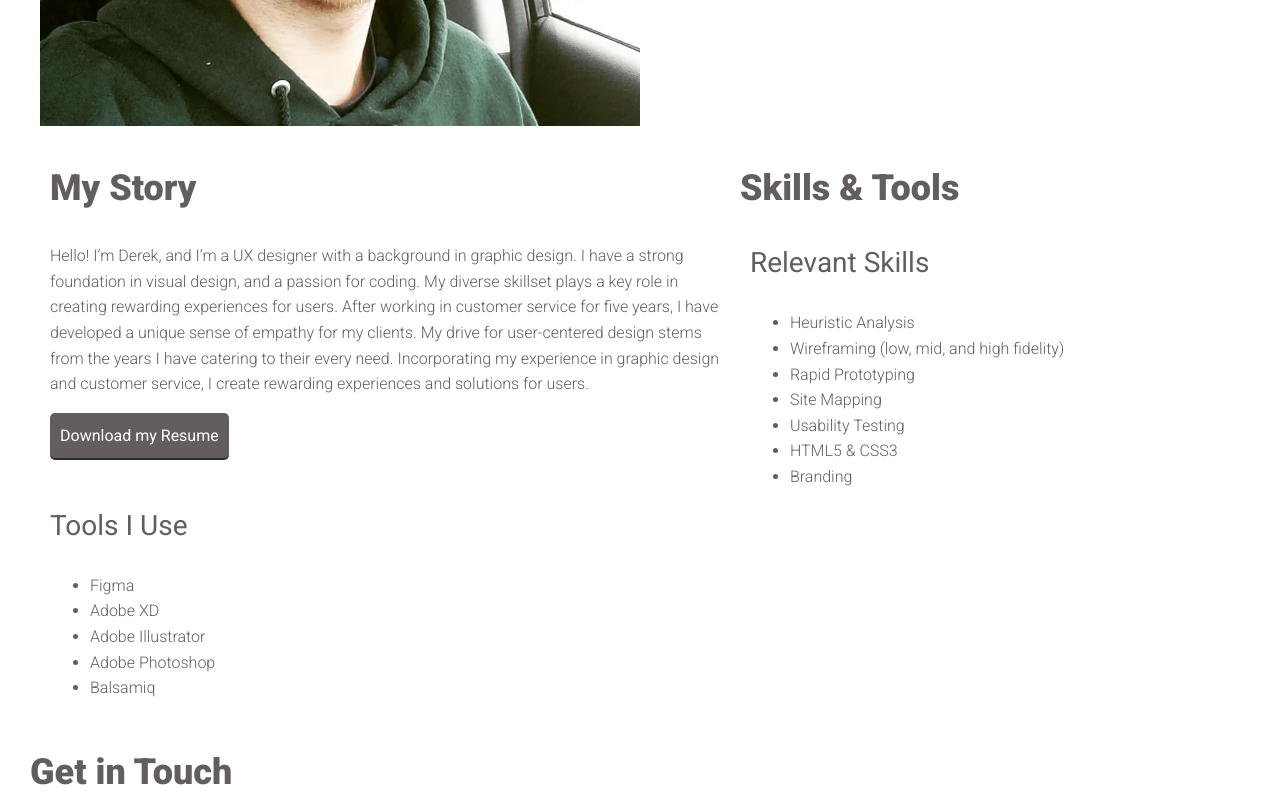
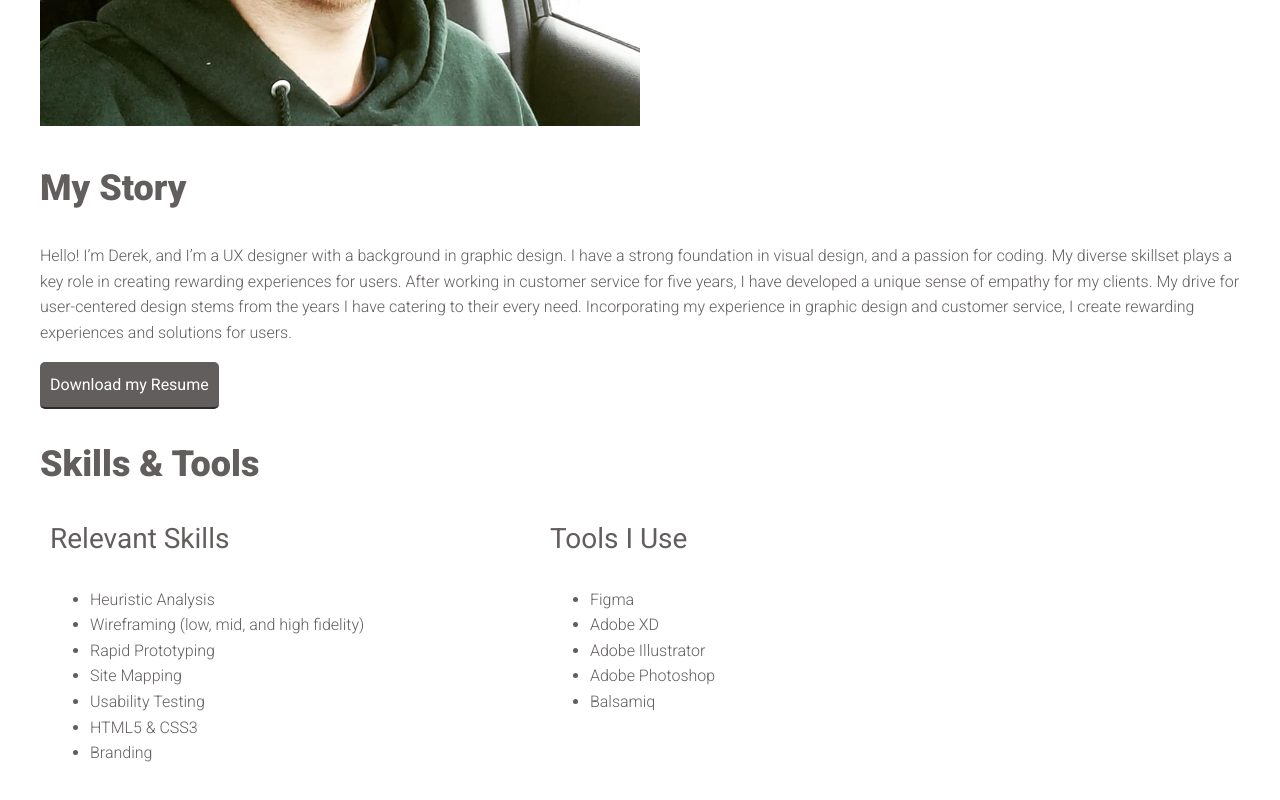
Before and after one commit to DerekHalloranDesigns/portfolio-website, a plain HTML site: page about.html in a window 1280 px wide. Shown: the part 720-1520 px from the top of the page. Drawn offline with nearby package versions, Linux system fonts and the light colour scheme.

Commit message:
About Page Div Updates + LGM File Naming

```diff
--- a/about.html
+++ b/about.html
@@ -40,7 +40,8 @@
             <source srcset="img/photograph/derek-desktop.jpg" media="(max-width:767px)">
              <img src="img/photograph/derek-desktop.jpg" alt="Derek Halloran" class="photo">
           </picture>
-        <div class="column col-lg-7">
+          <div class="row">
+        <div>
           <h2>My Story</h2>
           <p>
             Hello! I’m Derek, and I’m a UX designer with a background in graphic design. I have a strong
@@ -80,6 +81,8 @@
         </div>
       </div>
     </div>
+    </div>
+    </div>
   </main>
 
   <footer>
```
Also changed, not shown: index.html (+1 -1 lines), img/lego-masters-campaign/desktop/donation-landing-page.png (renamed from img/lego masters campaign/desktop/donation-landing-page.png), img/lego-masters-campaign/desktop/fortnite-character.png (renamed from img/lego masters campaign/desktop/fortnite-character.png), img/lego-masters-campaign/desktop/fortnite-ig-ad.png (renamed from img/lego masters campaign/desktop/fortnite-ig-ad.png), img/lego-masters-campaign/desktop/lego-thumbnail.png (renamed from img/lego masters campaign/desktop/lego-thumbnail.png), img/lego-masters-campaign/desktop/lmj-landing-page.png (renamed from img/lego masters campaign/desktop/lmj-landing-page.png), img/lego-masters-campaign/desktop/minecraft-ig-ad.png (renamed from img/lego masters campaign/desktop/minecraft-ig-ad.png), img/lego-masters-campaign/mobile/donation-landing-page@0.5x.png (renamed from img/lego masters campaign/mobile/donation-landing-page@0.5x.png), img/lego-masters-campaign/mobile/fortnite-character@0.5x.png (renamed from img/lego masters campaign/mobile/fortnite-character@0.5x.png), img/lego-masters-campaign/mobile/fortnite-ig-ad@0.5x.png (renamed from img/lego masters campaign/mobile/fortnite-ig-ad@0.5x.png), img/lego-masters-campaign/mobile/lego-background-@0.5x.png (renamed from img/lego masters campaign/mobile/lego-background-@0.5x.png), img/lego-masters-campaign/mobile/lmj-landing-page@0.5x.png (renamed from img/lego masters campaign/mobile/lmj-landing-page@0.5x.png), img/lego-masters-campaign/mobile/minecraft-ig-ad@0.5x.png (renamed from img/lego masters campaign/mobile/minecraft-ig-ad@0.5x.png).
